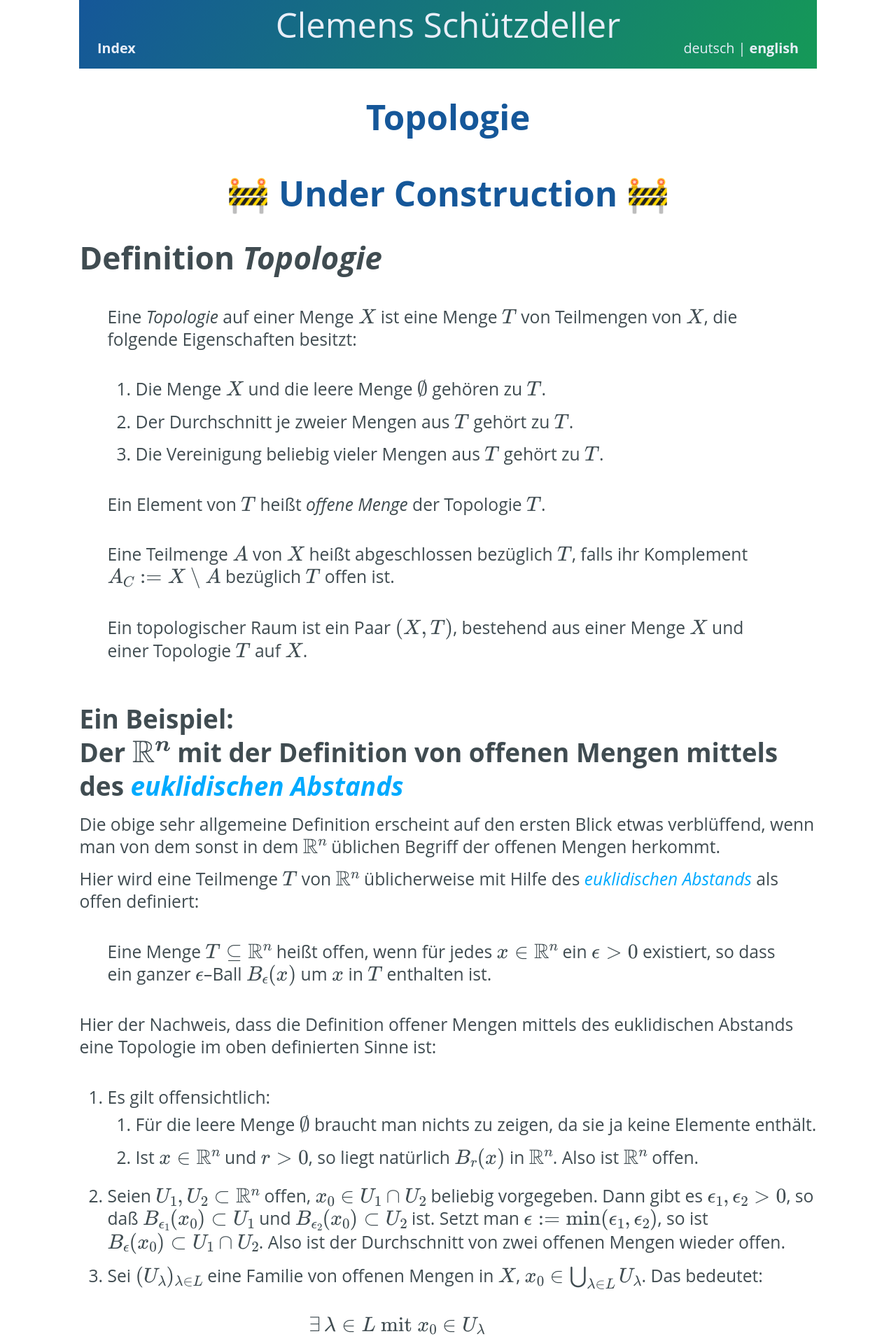
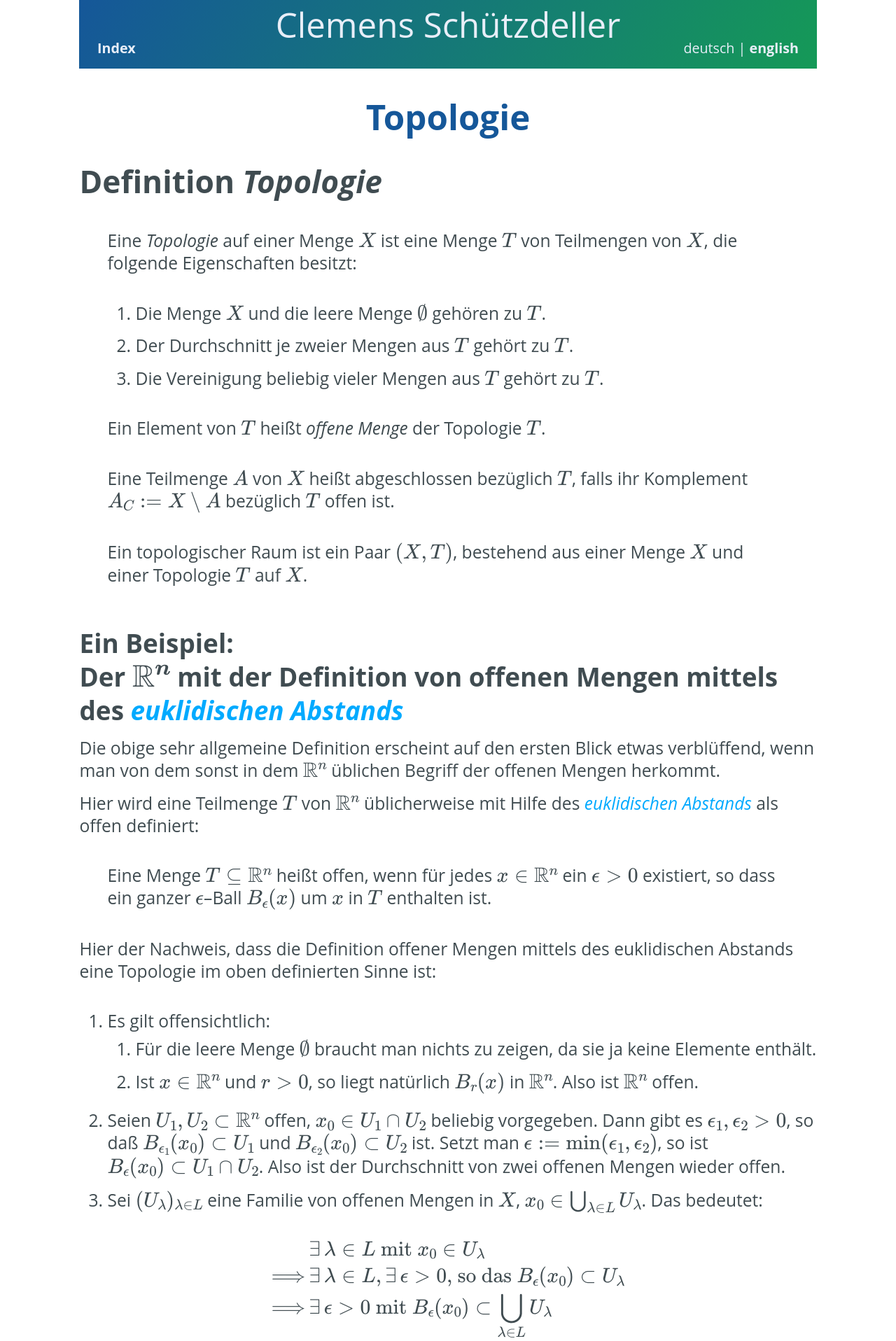
Before and after one commit to cs-LA/home, a Jekyll site: the page built from Topologie/index.md, in a window 1280 px wide. Shown: the top 1916 px of the page at 70% size. Built offline with Jekyll 4.4.1, drawn with Linux system fonts in a browser that asks for light colours; our own code applies the rules of GitHub Pages for plain Markdown files; some of the changed text lies outside the part shown.

Commit message:
Update index.md

```diff
--- a/Topologie/index.md
+++ b/Topologie/index.md
@@ -1,6 +1,4 @@
 # Topologie
-
-# 🚧 Under Construction 🚧
 
 ## Definition *Topologie*
 
```
